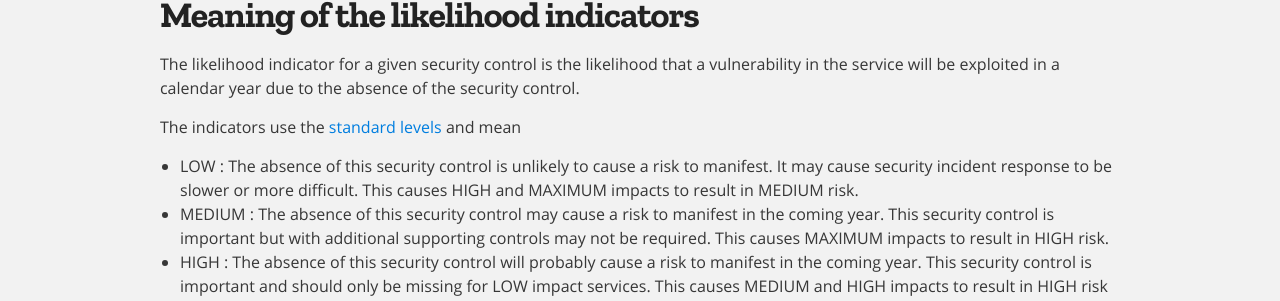
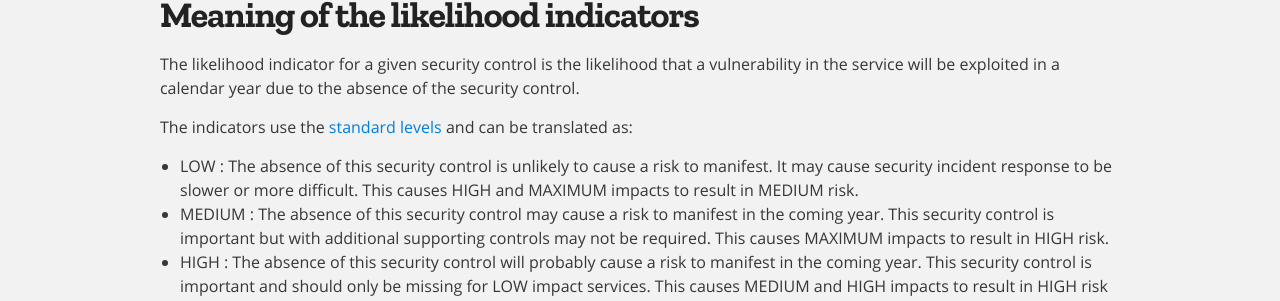
Before and after one commit to mozilla/infosec.mozilla.org, a Jekyll site: the page built from docs/guidelines/likelihood_indicators.md, in a window 1280 px wide and 900 px high. Shown: the part 400-701 px from the top of the window. Built offline with Jekyll 4.4.1, drawn with Linux system fonts in a browser that asks for light colours; the repository's description, which GitHub fills in, is left out.

Commit message:
Update docs/guidelines/likelihood_indicators.md
Co-Authored-By: gene1wood <gene_wood@cementhorizon.com>

```diff
--- a/docs/guidelines/likelihood_indicators.md
+++ b/docs/guidelines/likelihood_indicators.md
@@ -29,7 +29,7 @@ a vulnerability in the service will be exploited in a calendar year due to the a
 security control.
 
 The indicators use the [standard levels](https://wiki.mozilla.org/Security/Standard_Levels)
-and mean
+and can be translated as:
 * LOW : The absence of this security control is unlikely to cause a risk to
   manifest. It may cause security incident response to be slower or more
   difficult. This causes HIGH and MAXIMUM impacts to result in MEDIUM risk.
```
